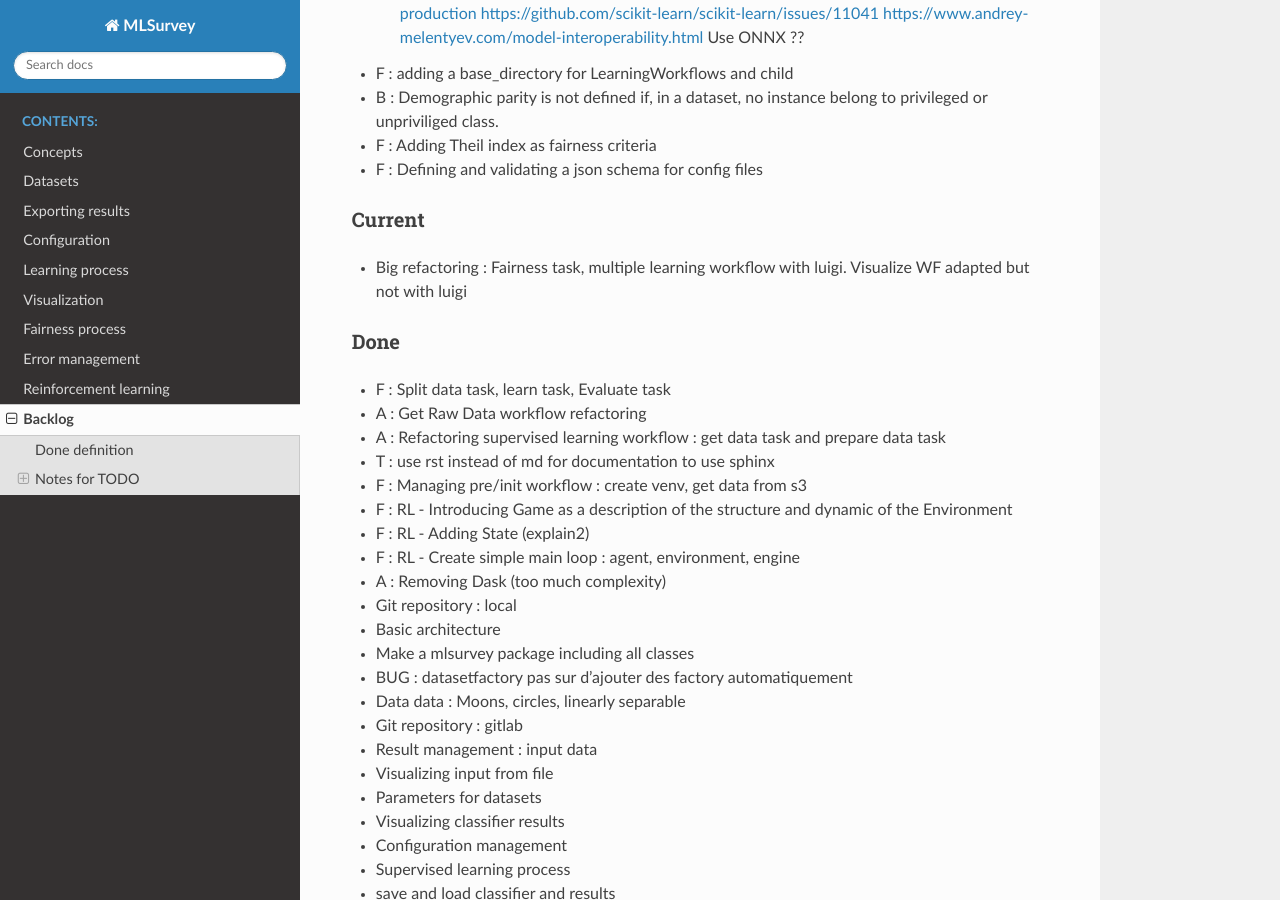
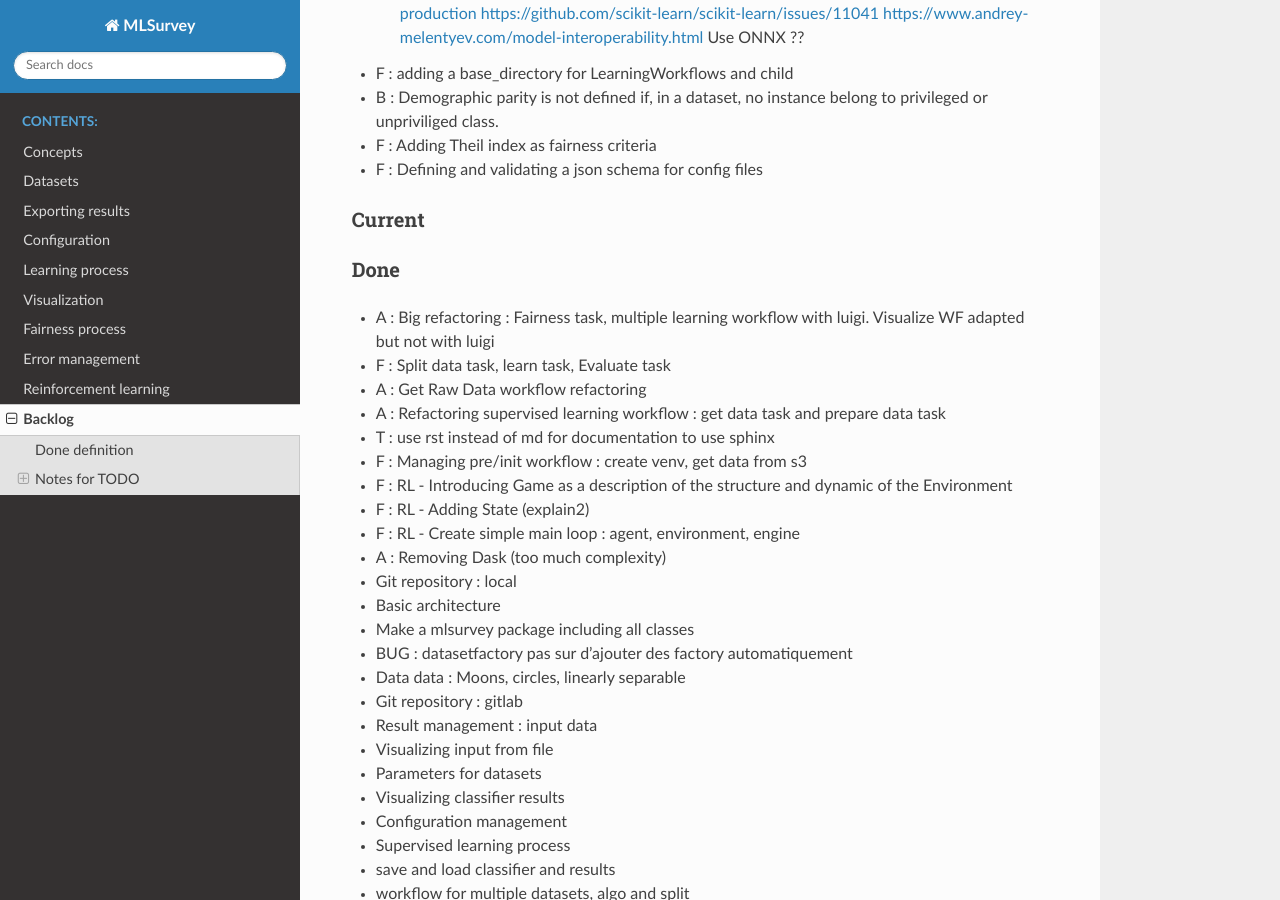
Before and after one commit to jlaumonier/mlsurvey, a Sphinx documentation site: the page built from doc/source/projectmanagement.rst, in a window 1280 px wide and 900 px high, scrolled down 1316 px. Built offline with Sphinx 7.4.7 and the Read the Docs theme 2.0.0, drawn with Linux system fonts in a browser that asks for light colours.

```diff
--- a/doc/source/projectmanagement.rst
+++ b/doc/source/projectmanagement.rst
@@ -55,10 +55,11 @@ TODO
 
 Current
 ^^^^^^^
-* Big refactoring : Fairness task, multiple learning workflow with luigi. Visualize WF adapted but not with luigi
+
 
 Done
 ^^^^
+* A : Big refactoring : Fairness task, multiple learning workflow with luigi. Visualize WF adapted but not with luigi
 * F : Split data task, learn task, Evaluate task
 * A : Get Raw Data workflow refactoring
 * A : Refactoring supervised learning workflow : get data task and prepare data task
```
